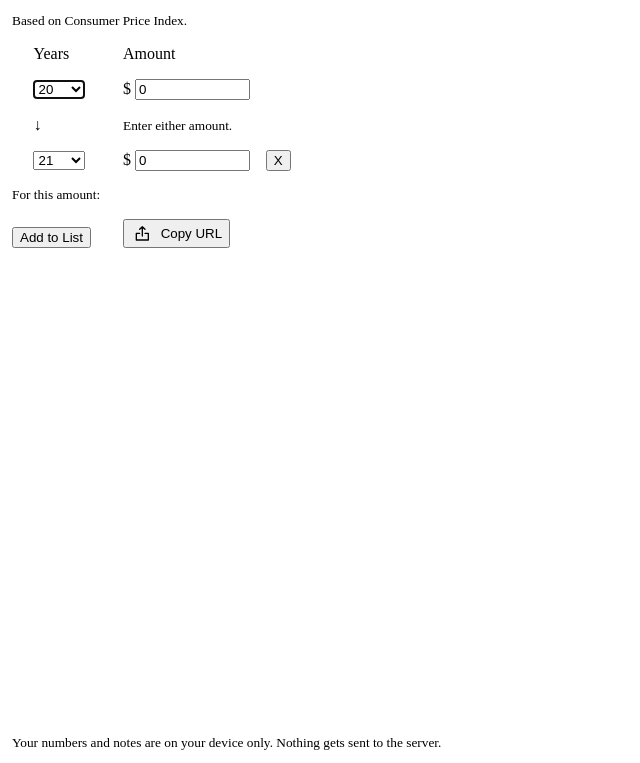
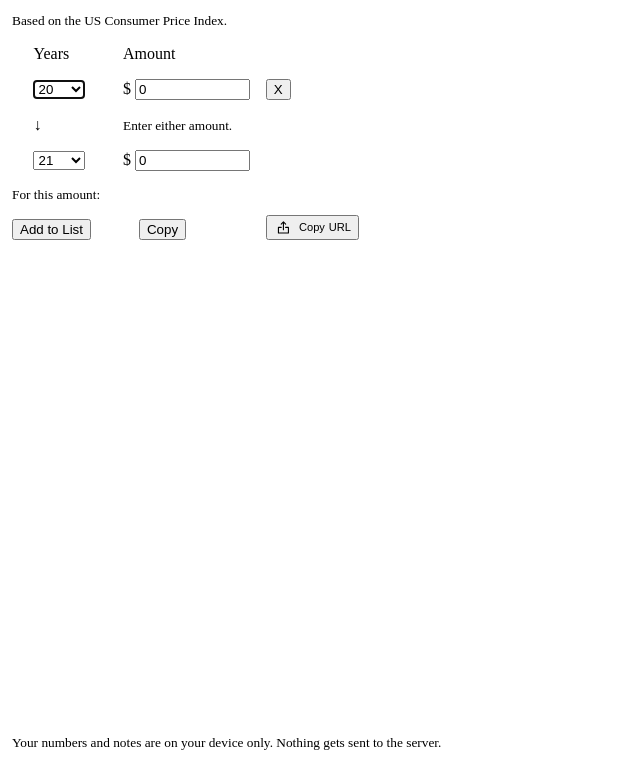
Before and after one commit to srguiwiz/inflation, a website: page index.html in a window 1280 px wide. Shown: the part 37-800 px from the top of the page, without its empty margins (0-640 px from the left). Drawn offline with Linux system fonts and the light colour scheme.

Commit message:
Change appearance some more

```diff
--- a/index.html
+++ b/index.html
@@ -4,7 +4,9 @@
 <head>
   <meta charset="utf-8" />
   <!--
-Copyright (c) Leo Baschy 2021.
+MIT License
+
+Copyright (c) 2021 Leo Baschy
 
 Permission is hereby granted, free of charge, to any person obtaining a copy
 of this software and associated documentation files (the "Software"), to deal
@@ -53,6 +55,12 @@ Initial coding by Leo Baschy at https://github.com/srguiwiz/inflation/ .
       overflow: hidden;
     }
 
+    @media (max-width: 320px) {
+      .container {
+        gap: 1rem 0.5rem;
+      }
+    }
+
     .heading {
       grid-column: 1 / 6;
       font-family: sans-serif;
@@ -84,8 +92,14 @@ Initial coding by Leo Baschy at https://github.com/srguiwiz/inflation/ .
       align-self: flex-end;
     }
 
-    .copy {
-      grid-column: 4 / 6;
+    .copy-numbers {
+      grid-column: 4 / 5;
+      align-self: flex-end;
+    }
+
+    .copy-url {
+      grid-column: 5 / 6;
+      grid-row: 7 / 9;
       align-self: flex-end;
     }
 
@@ -96,6 +110,11 @@ Initial coding by Leo Baschy at https://github.com/srguiwiz/inflation/ .
 
     .explanation-right {
       grid-column: 4 / 6;
+      font-size: smaller;
+    }
+
+    .explanation-left {
+      grid-column: 1 / 5;
       font-size: smaller;
     }
 
@@ -120,11 +139,23 @@ Initial coding by Leo Baschy at https://github.com/srguiwiz/inflation/ .
       width: 1.2em;
       height: 1.2em;
       padding: 0.25em;
-      padding-right: 0.5em;
+    }
+
+    @media (min-width: 400px) {
+      button svg {
+        padding-right: 0.5em;
+      }
     }
 
     button label * {
       vertical-align: middle;
+      font-size: smaller;
+    }
+
+    @media (max-width: 400px) {
+      button label span.optional {
+        display: none;
+      }
     }
   </style>
 </head>
@@ -132,7 +163,7 @@ Initial coding by Leo Baschy at https://github.com/srguiwiz/inflation/ .
 <body>
   <div class="container">
     <div class="heading">Inflation</div>
-    <div class="explanation">Based on Consumer Price Index.</div>
+    <div class="explanation">Based on the US Consumer Price Index.</div>
     <div class="first-column"></div>
     <div>Years</div>
     <div></div>
@@ -145,6 +176,9 @@ Initial coding by Leo Baschy at https://github.com/srguiwiz/inflation/ .
     <div></div>
     <div class="amount">
       <span>$ </span><input name="fromAmount" type="number" min="0" />
+    </div>
+    <div class="clear">
+      <button onclick="clearAmounts()"><label>X</label></button>
     </div>
     <div class="first-column"></div>
     <div>↓</div>
@@ -160,14 +194,14 @@ Initial coding by Leo Baschy at https://github.com/srguiwiz/inflation/ .
     <div class="amount">
       <span>$ </span><input name="toAmount" type="number" min="0" />
     </div>
-    <div class="clear">
-      <button onclick="clearAmounts()"><label>X</label></button>
-    </div>
-    <div class="explanation">For this amount:</div>
+    <div class="explanation-left">For this amount:</div>
     <div class="memorize">
       <button onclick="memorize()"><label>Add to List</label></button>
     </div>
-    <div class="copy">
+    <div class="copy-numbers">
+      &#x2003;<button onclick="copyNumbers()"><label>Copy</label></button>
+    </div>
+    <div class="copy-url">
       <button onclick="copyURL()">
         <label>
           <svg viewBox="0 0 24 24">
@@ -176,7 +210,8 @@ Initial coding by Leo Baschy at https://github.com/srguiwiz/inflation/ .
                 fill="none" stroke-linejoin="round" stroke-linecap="round" />
             </g>
           </svg>
-          <span>Copy URL</span>
+          <span class="optional">Copy</span>
+          <span>URL</span>
         </label>
       </button>
     </div>
@@ -192,7 +227,7 @@ Initial coding by Leo Baschy at https://github.com/srguiwiz/inflation/ .
     // data from https://www.bls.gov/data/inflation_calculator.htm
     // took January of each year
     // that site mentions it got its data from https://data.bls.gov/timeseries/CUUR0000SA0
-    // and the Consumer Price Index (CPI) https://www.bls.gov/cpi/
+    // and the US Consumer Price Index (CPI) https://www.bls.gov/cpi/
     const cpi = {
       "1913": 100,
       "1914": 102,
@@ -491,6 +526,7 @@ Initial coding by Leo Baschy at https://github.com/srguiwiz/inflation/ .
       fromAmount = 0;
       moreRecentlyHasEnteredToAmount = false;
       fromTo();
+      fromAmountElement.focus();
     }
     //
     function hashchangeHandler() {
@@ -589,6 +625,11 @@ Initial coding by Leo Baschy at https://github.com/srguiwiz/inflation/ .
         || memorized.includes(memo()); // avoid duplicates
     }
     //
+    function copyNumbers() {
+      const numbers = memo();
+      navigator.clipboard.writeText(numbers);
+    }
+    //
     const personal = document.location.hostname === "srguiwiz.github.io";
     document.querySelectorAll(".personal").forEach(element => {
       if (personal) element.style.display = "";
```
Also changed, not shown: 1 other file.
